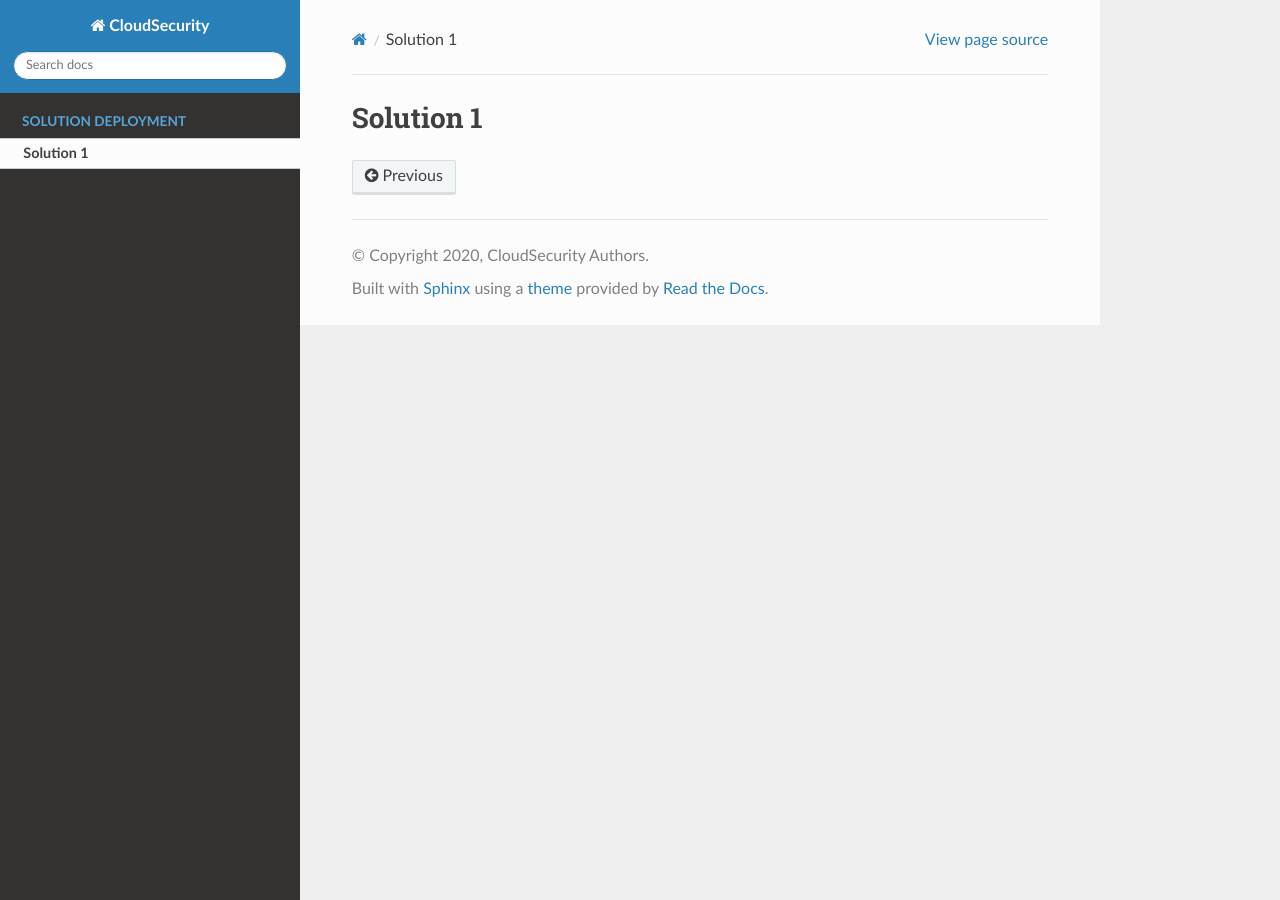
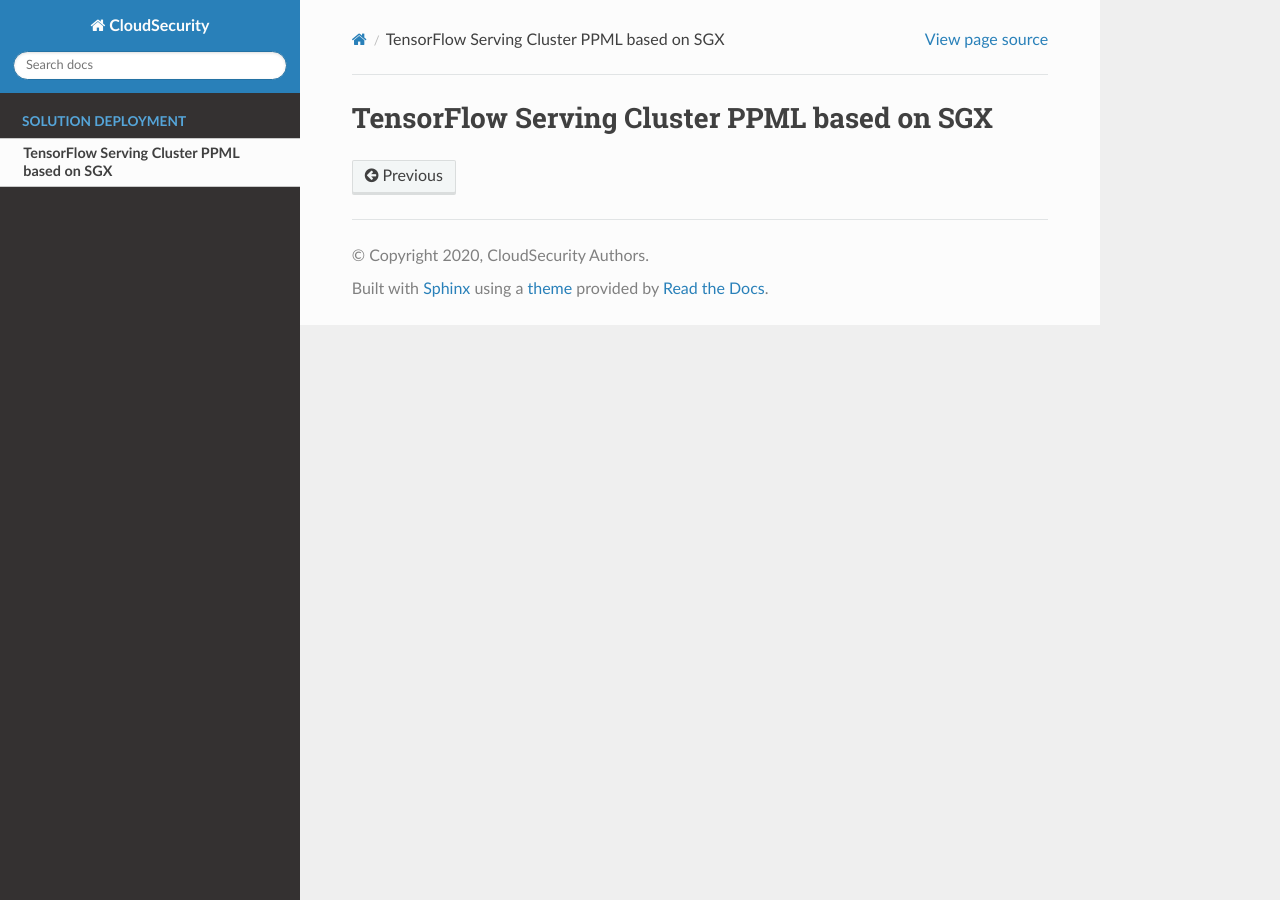
Before and after one commit to RodgerZhu/Cloud_Security, a Sphinx documentation site: the page built from Docs/readdoc/docs/source/Solutions/solution1.md, in a window 1280 px wide. Built offline with Sphinx 7.4.7 and the Read the Docs theme 2.0.0, drawn with Linux system fonts in a browser that asks for light colours.

Commit message:
Update solution1.md

```diff
--- a/Docs/readdoc/docs/source/Solutions/solution1.md
+++ b/Docs/readdoc/docs/source/Solutions/solution1.md
@@ -1 +1 @@
-# Solution 1
+# TensorFlow Serving Cluster PPML based on SGX
```
